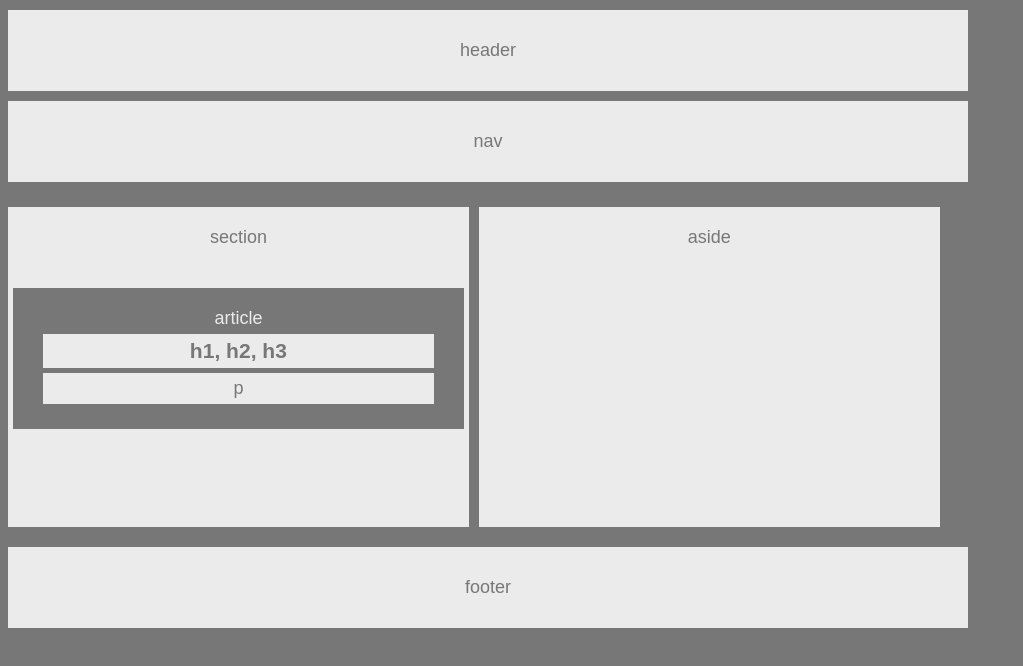
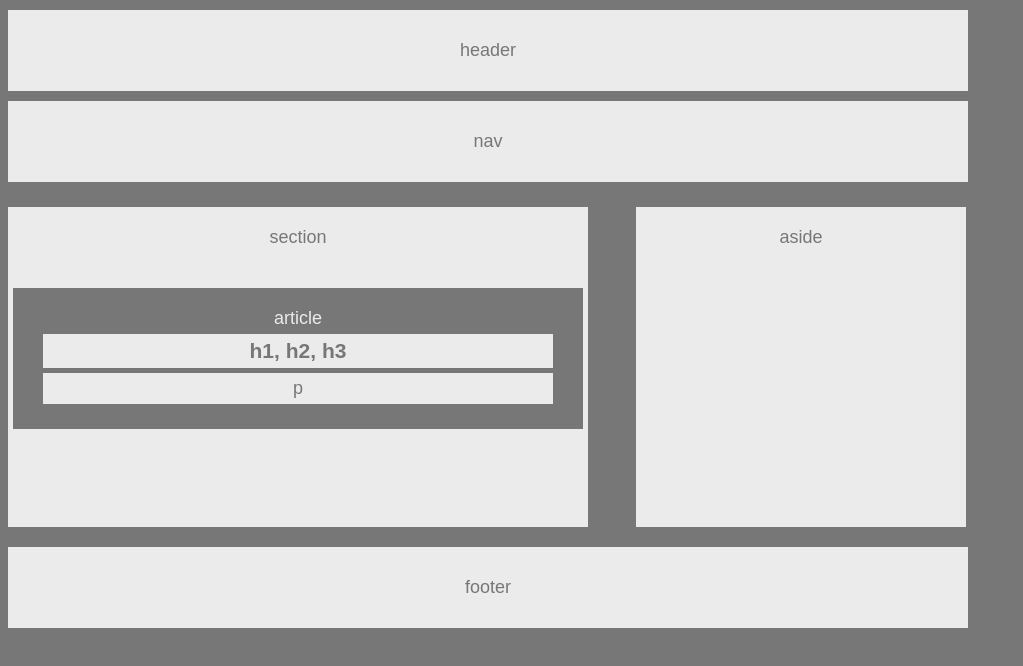
Before and after one commit to Yumikat/HW-Wireframe, a plain HTML site: page index.html in a window 1280 px wide. Shown: the whole page, without its empty margins (0-1023 px from the left). Drawn offline with Linux system fonts and the light colour scheme.

Commit message:
Updated looks

```diff
--- a/style.css
+++ b/style.css
@@ -38,18 +38,20 @@ section.left {
     margin-top: 15px;
     margin-right: 5px;
     padding-top: 20px;
+    margin-left: 0px;
     float: left;
-    width: 48%;
+    width: 580px;
     height: 300px;
 }
 
 aside {
     margin-top: 15px;
-    margin-left: 5px;
+    margin-left: 43px;
     padding-top: 20px;
     float: left;
-    width: 48%;
+    width: 330px;
     height: 300px;
+    margin-right: 0px;
 }
 
 article {
```
